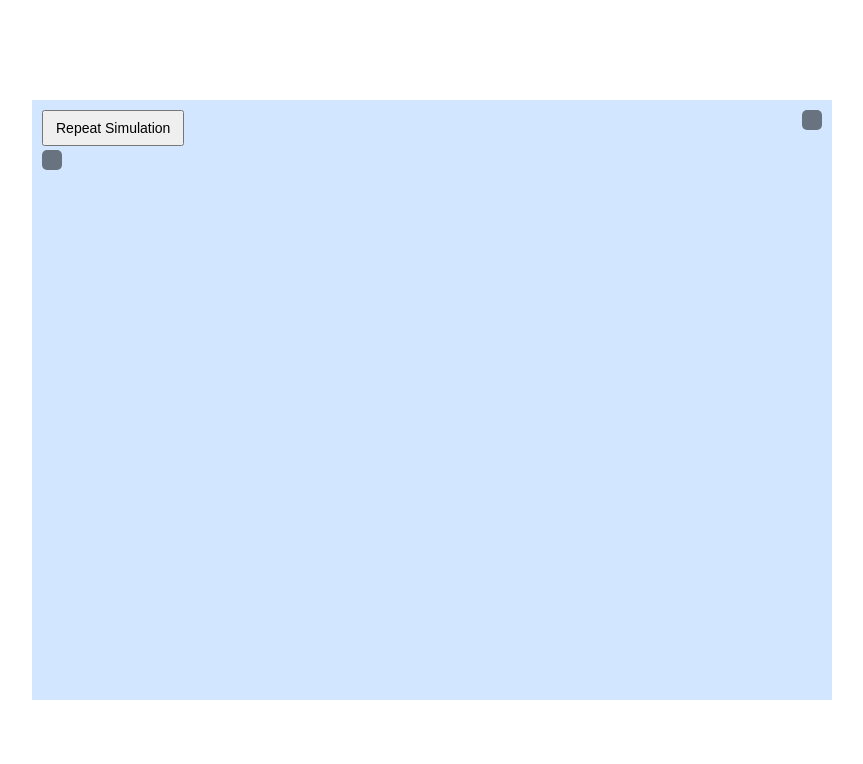
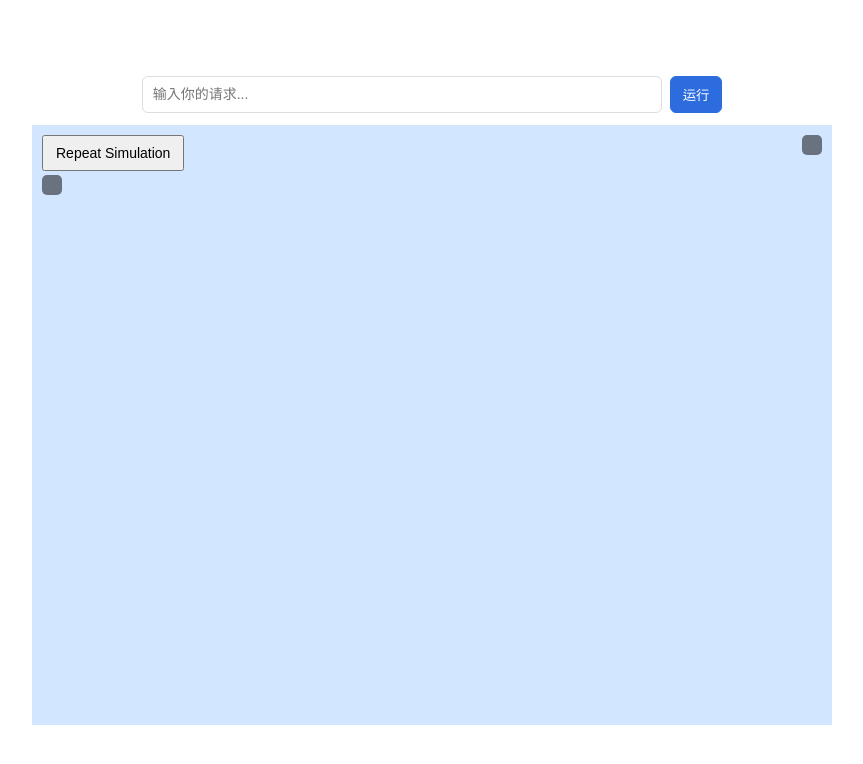
Before and after one commit to ShiteHoly/MESA_Hacks, a Vue app in the folder frontend/: page / in a window 1280 px wide. Shown: the top 764 px of the page, without its empty margins (24-887 px from the left). Built offline with nearby package versions, Linux system fonts and the light colour scheme.

Commit message:
add PlanckSim

```diff
--- a/frontend/package.json
+++ b/frontend/package.json
@@ -16,6 +16,7 @@
     "format": "prettier --write src/"
   },
   "dependencies": {
+    "axios": "^1.12.1",
     "vue": "^3.5.18"
   },
   "devDependencies": {
--- a/frontend/src/App.vue
+++ b/frontend/src/App.vue
@@ -1,13 +1,52 @@
 <script setup lang="ts">
+import { ref } from 'vue'
 import PlanckSim from './components/PlanckSim.vue'
+
+const query = ref('')
+const loading = ref(false)
+const error = ref<string | null>(null)
+const scene = ref<any | null>(null)
+
+async function runQuery() {
+  error.value = null
+  loading.value = true
+  try {
+    console.log(query.value);
+    const res = await fetch('/api/assist', {
+      method: 'POST',
+      headers: { 'Content-Type': 'application/json' },
+      body: JSON.stringify({ query: query.value })
+
+    })
+    const data = await res.json()
+    scene.value = data.planck_scene || null
+    if (!scene.value) error.value = 'No planck_scene in response'
+  } catch (e: any) {
+    error.value = e?.message || 'Network error'
+  } finally {
+    loading.value = false
+  }
+}
 </script>
 
 <template>
   <main class="page">
-    <PlanckSim />
+    <section class="toolbar">
+      <input v-model="query" class="prompt" type="text" placeholder="输入你的请求..." />
+      <button class="run" :disabled="loading" @click="runQuery">{{ loading ? '运行中...' : '运行' }}</button>
+    </section>
+
+    <p v-if="error" class="err">{{ error }}</p>
+
+    <PlanckSim :sceneData="scene || undefined" />
   </main>
 </template>
 
 <style scoped>
 .page { display: grid; place-items: center; padding: 24px; }
+.toolbar { display: flex; gap: 8px; margin-bottom: 12px; }
+.prompt { width: 520px; padding: 8px 10px; border: 1px solid #ddd; border-radius: 6px; font-size: 14px; }
+.run { padding: 8px 12px; border-radius: 6px; border: 1px solid #2d6cdf; background: #2d6cdf; color: white; cursor: pointer; }
+.run:disabled { opacity: 0.6; cursor: not-allowed; }
+.err { color: #c00; margin: 0 0 12px; }
 </style>
--- a/frontend/src/components/PlanckSim.vue
+++ b/frontend/src/components/PlanckSim.vue
@@ -1,10 +1,10 @@
 <script setup lang="ts">
-import { onMounted, onBeforeUnmount, ref } from 'vue'
+import { onMounted, onBeforeUnmount, ref, watch } from 'vue'
 
 type Vec2 = { x: number; y: number }
 
-// Optional: accept external scene data later via props
-// defineProps<{ sceneData?: any }>()
+// Accept external scene data
+const props = defineProps<{ sceneData?: any }>()
 
 const canvasRef = ref<HTMLCanvasElement | null>(null)
 const infoRef = ref<HTMLDivElement | null>(null)
@@ -21,6 +21,7 @@ let previousVelocity: any = null
 const width = 800
 const height = 600
 const worldScale = 10
+let currentScene: any = null
 
 // Default example scene (ground + ball). Replace with real data as needed.
 const defaultScene = {
@@ -30,6 +31,13 @@ const defaultScene = {
     { id: 'ball_1', shape: 'circle', type: 'dynamic', radius: 1.0, position: { x: 2, y: 12 }, initial_velocity: { x: 5, y: 10 } }
   ],
   joints: []
+}
+
+function stopLoop() {
+  if (rafId) {
+    cancelAnimationFrame(rafId)
+    rafId = null
+  }
 }
 
 function setupSimulation(sceneData: any) {
@@ -44,11 +52,14 @@ function setupSimulation(sceneData: any) {
   canvas.height = height
   const ctx = canvas.getContext('2d')!
 
+  // stop any previous loop before rebuilding
+  stopLoop()
   world = new pl.World(pl.Vec2(sceneData.world.gravity.x, sceneData.world.gravity.y))
   mainTrackedBody = null
   elapsedTime = 0
   netForce = { x: 0, y: 0 }
   previousVelocity = pl.Vec2(0, 0)
+  currentScene = sceneData
 
   const bodyMap: Record<string, any> = {}
 
@@ -67,13 +78,18 @@ function setupSimulation(sceneData: any) {
       if (!mainTrackedBody) mainTrackedBody = body
     } else body = world.createBody(bodyDef)
 
+    if (obj.fixedRotation) body.setFixedRotation(true)
+    if (typeof obj.gravityScale === 'number') body.setGravityScale(obj.gravityScale)
+    if (obj.bullet) body.setBullet(true)
+
     body.userData = { id: obj.id || 'unknown' }
     bodyMap[obj.id] = body
 
     const fixtureDef: any = {
       density: obj.density || 1.0,
       friction: obj.friction === 0 ? 0 : obj.friction || 0.3,
-      restitution: obj.restitution || 0.4
+      restitution: obj.restitution || 0.4,
+      isSensor: !!obj.isSensor
     }
 
     if (obj.shape === 'box') {
@@ -82,9 +98,8 @@ function setupSimulation(sceneData: any) {
       body.createFixture(pl.Circle(obj.radius), fixtureDef)
     }
 
-    if (obj.initial_velocity) {
-      body.setLinearVelocity(pl.Vec2(obj.initial_velocity.x, obj.initial_velocity.y))
-    }
+    const lv = obj.initial_velocity || obj.linearVelocity
+    if (lv) body.setLinearVelocity(pl.Vec2(lv.x, lv.y))
   })
 
   // Joints (Pulley)
@@ -246,16 +261,23 @@ function resetSimulation() {
   for (let b = world.getBodyList(); b; b = b.getNext()) {
     world.destroyBody(b)
   }
-  setupSimulation(defaultScene)
+  setupSimulation(currentScene || defaultScene)
 }
 
 onMounted(() => {
-  setupSimulation(defaultScene)
+  setupSimulation(props.sceneData || defaultScene)
 })
 
 onBeforeUnmount(() => {
   if (rafId) cancelAnimationFrame(rafId)
 })
+
+watch(
+  () => props.sceneData,
+  (val) => {
+    if (val) setupSimulation(val)
+  }
+)
 </script>
 
 <template>
--- a/frontend/vite.config.ts
+++ b/frontend/vite.config.ts
@@ -6,13 +6,18 @@ import vueDevTools from 'vite-plugin-vue-devtools'
 
 // https://vite.dev/config/
 export default defineConfig({
-  plugins: [
-    vue(),
-    vueDevTools(),
-  ],
+  plugins: [vue(), vueDevTools()],
   resolve: {
     alias: {
       '@': fileURLToPath(new URL('./src', import.meta.url))
     },
   },
+  server: {
+    proxy: {
+      '/api': {
+        target: 'http://127.0.0.1:5001',
+        changeOrigin: true,
+      },
+    },
+  },
 })
```
Also changed, not shown: 1 other file (tests, documents, lock files or other folders).
